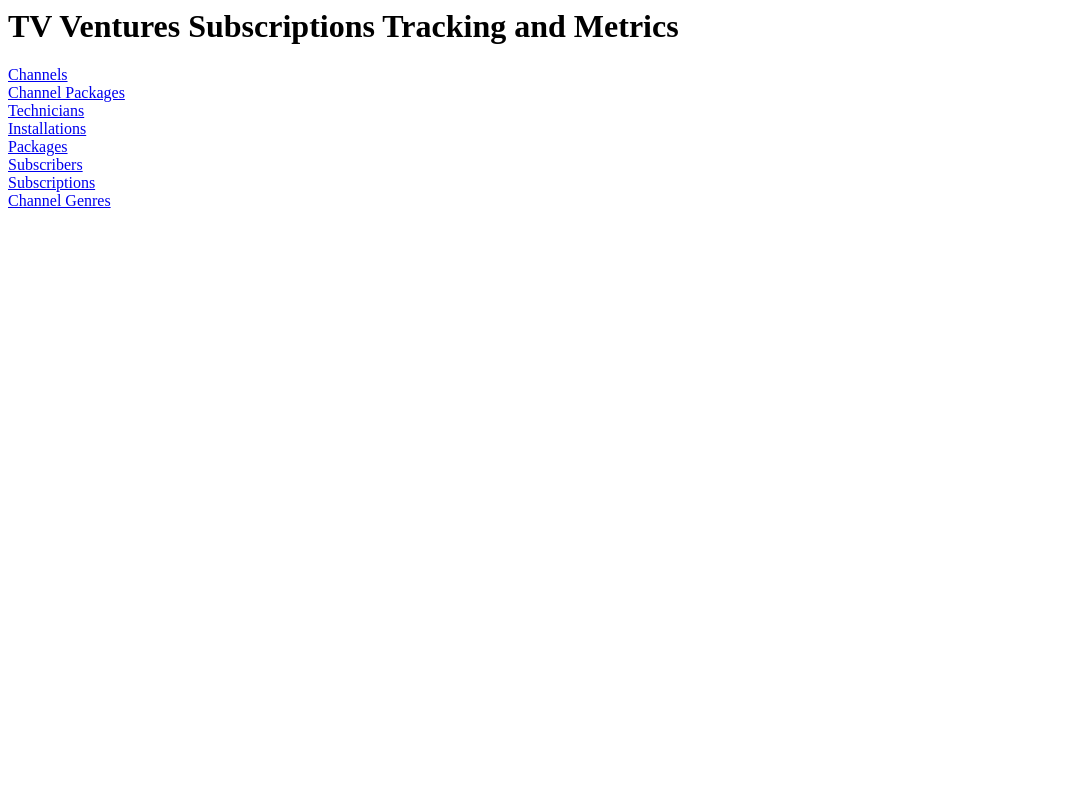
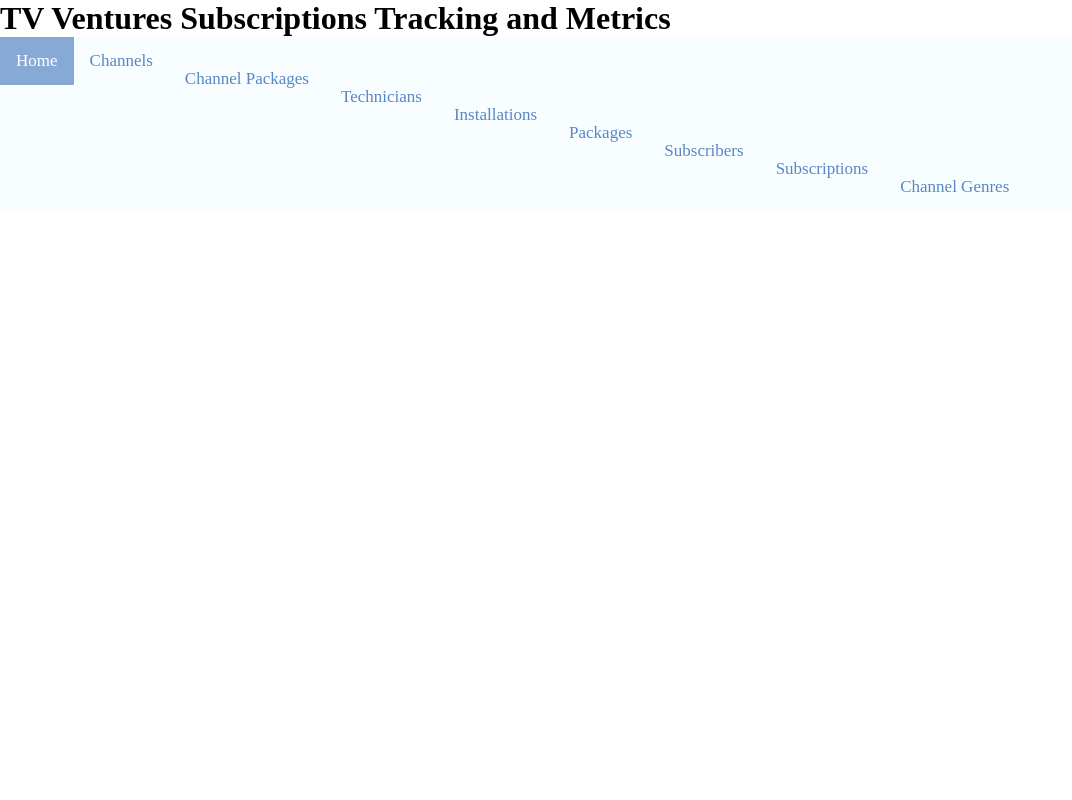
Before and after one commit to jooanc/Tv_Ventures_Project, a Flask app: page / in a window 1280 px wide. Shown: the whole page, without its empty margins (0-1072 px from the left). Run offline with Flask 2, Linux system fonts and the light colour scheme.

Commit message:
changed home page front end

```diff
--- a/tv_app/templates/home.html
+++ b/tv_app/templates/home.html
@@ -1,7 +1,36 @@
 <html>
-<head><title>TV Ventures Subscriptions Tracking and Metrics</title></head>
+<head><title>TV Ventures Subscriptions Tracking and Metrics</title>
 <h1>TV Ventures Subscriptions Tracking and Metrics</h1>
-
+<style>
+* {
+margin: 0px;
+padding: 0px;
+box-sizing: border-box;
+overflow: hidden;
+}
+.navbar {
+background-color: rgb(248, 253, 255,0.9);
+overflow: hidden;
+}
+.navbar a {
+float: left;
+color: rgb(87,135,196);
+text-align: center;
+padding: 14px 16px;
+text-decoration: none;
+font-size: 17px;
+}
+.navbar a:hover {
+background-color: rgb(87, 135, 196, 0.5);
+color: rgb(248, 253, 255);
+}
+.navbar a.current {
+background-color: rgb(87, 135, 196, 0.7);
+color: white;
+}
+</style>
+<div class="navbar">
+<a class="current" href="/">Home</a>
 <a href='/channels'>Channels</a></h3><br>
 <a href='/channel-packages'>Channel Packages</a></h3><br>
 <a href='/technicians'>Technicians</a></h3><br>
@@ -10,5 +39,5 @@
 <a href='/subscribers'>Subscribers</a></h3><br>
 <a href='/subscriptions'>Subscriptions</a></h3><br>
 <a href='/genres'>Channel Genres</a></h3><br>
-
+</div>
 </html>
```
